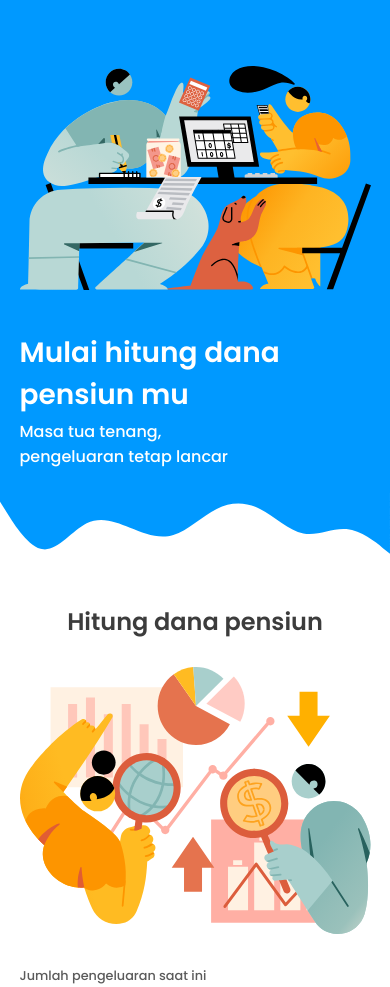
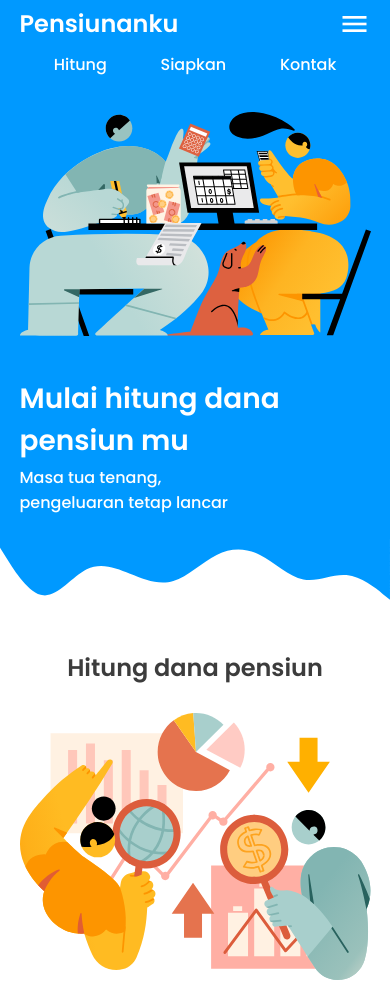
Before and after one commit to nhardiansa/hitung-dana-pensiun, a plain HTML site: page index.html in a window 390 px wide. Shown: the top 987 px of the page. Drawn offline with Linux system fonts and the light colour scheme.

Commit message:
sedang membuat bagian navbar untuk mobile

```diff
--- a/index.html
+++ b/index.html
@@ -12,6 +12,12 @@
       rel="stylesheet"
     />
 
+    <!-- Icons -->
+    <link
+      href="https://fonts.googleapis.com/icon?family=Material+Icons"
+      rel="stylesheet"
+    />
+
     <!-- CSS -->
     <link rel="stylesheet" href="css/style.css" />
 
@@ -19,6 +25,15 @@
   </head>
   <body>
     <!-- Header -->
+    <nav>
+      <h1>Pensiunanku</h1>
+      <ul>
+        <li><a href="#">Hitung</a></li>
+        <li><a href="#">Siapkan</a></li>
+        <li><a href="#">Kontak</a></li>
+      </ul>
+      <span class="menu material-icons"> menu </span>
+    </nav>
     <section class="header">
       <img src="assets/illustration.svg" alt="hitung dana pensiun" />
       <div class="desc">
@@ -166,6 +181,15 @@
       <p>oleh Nabil Hardiansa</p>
     </div>
 
+    <div class="close-menu">
+      <!-- <span class="close material-icons"> close </span> -->
+      <ul>
+        <li><a href="#">Hitung</a></li>
+        <li><a href="#">Siapkan</a></li>
+        <li><a href="#">Kontak</a></li>
+      </ul>
+    </div>
+
     <script src="js/script.js"></script>
   </body>
 </html>
--- a/js/script.js
+++ b/js/script.js
@@ -3,9 +3,18 @@ const pengeluaranTahun = document.querySelector("#spending")
 const pengeluaranBulan = document.querySelector(".spending-now .input input:nth-child(2)")
 
 function getValue(e){
-    let num = e.target.value;
+    let num = e.target.value
+                .toLowerCase()
+                .split(".")
+                .filter((word) => !isNaN(word))
+                .join("")
 
-    pengeluaranTahun.value = "Rp."+num
+
+    // num = num.split(".")
+    // num = num.
+
+    console.log(parseInt(num))
+    // console.log(num)
 }
 
-// pengeluaranTahun.addEventListener("change", getValue)
+pengeluaranTahun.addEventListener("change", getValue)
--- a/sass/style.scss
+++ b/sass/style.scss
@@ -40,9 +40,69 @@ svg {
   @include gridIt();
 }
 
+.close-menu {
+  z-index: 0;
+  top: 3rem;
+  position: fixed;
+  background: #0099ff;
+  width: 100%;
+  height: 5vh;
+  padding-top: 0.25em;
+
+  ul {
+    display: flex;
+    justify-content: space-evenly;
+    align-items: center;
+    list-style: none;
+    li {
+      a {
+        color: #ffff;
+        font-size: 1rem;
+        font-weight: 500;
+        text-decoration: none;
+        transition: 150ms ease-in;
+      }
+      a:hover {
+        color: rgb(221, 221, 221);
+      }
+    }
+  }
+}
+
+nav {
+  z-index: 1;
+  position: fixed;
+
+  background: #0099ff;
+  width: 100%;
+  display: flex;
+  align-items: center;
+  justify-content: space-between;
+
+  h1 {
+    margin-left: 5%;
+    font-weight: 600;
+    margin-block: 0.25em;
+    color: #ffff;
+    cursor: pointer;
+    text-align: center;
+  }
+
+  span {
+    margin-right: 5%;
+    color: #ffff;
+    font-size: 2rem !important;
+    cursor: pointer;
+  }
+
+  ul {
+    display: none;
+  }
+}
+
 .header {
   background: #0099ff;
-  padding-top: 4.125rem;
+  padding-top: 7rem;
   padding-bottom: 1.5rem;
 
   img {
```
Also changed, not shown: css/style.css, 1 other file.
